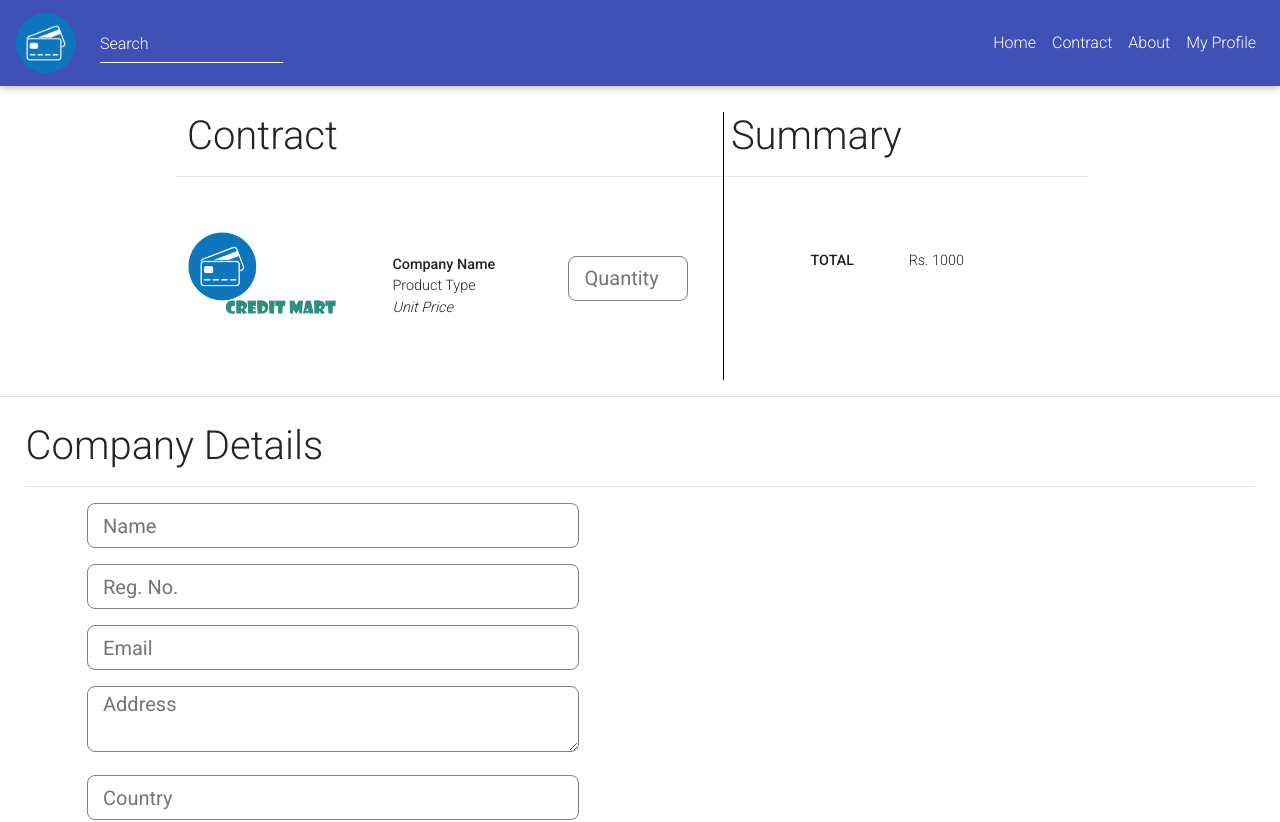
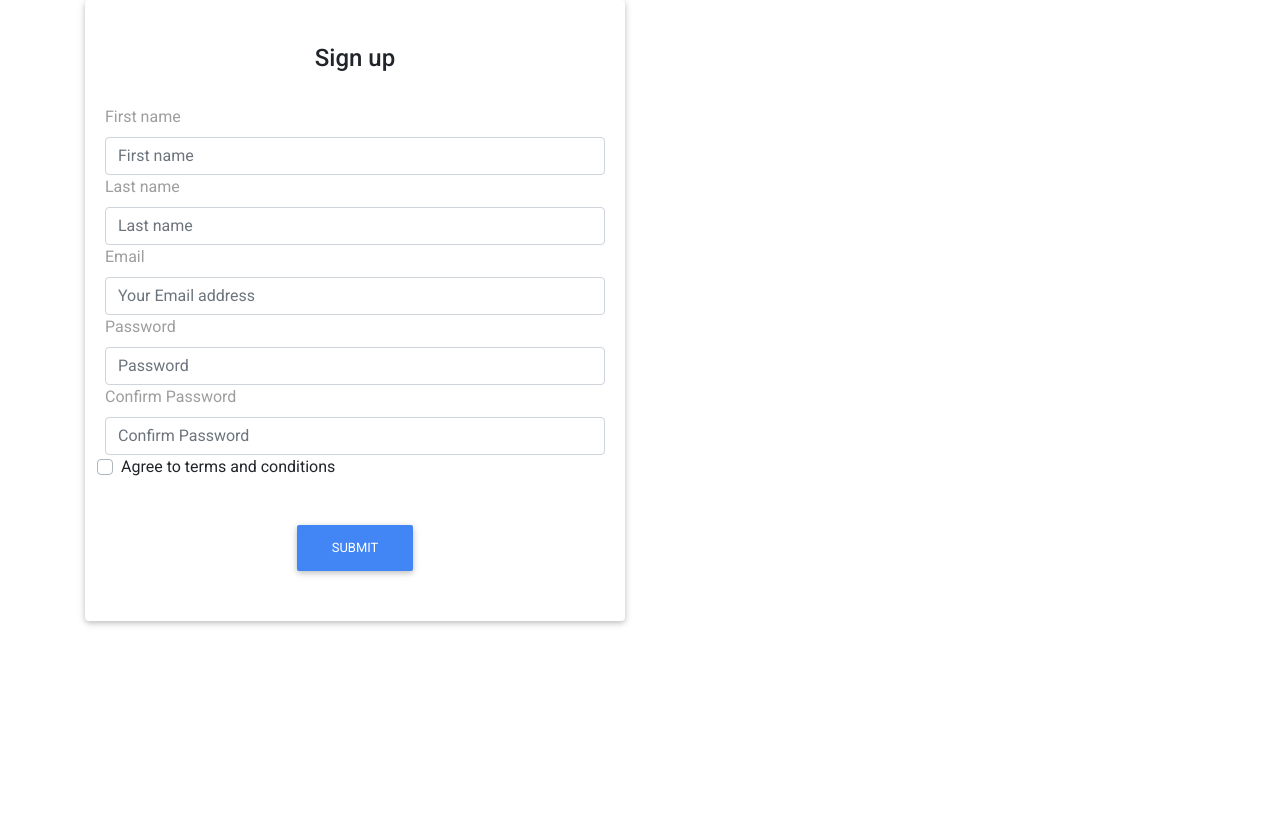
Before and after one commit to KavinduKDWanasekara/CreditMart-Final, a React (Create React App) app in the folder ui/: page /register in a window 1280 px wide. Shown: the top 822 px of the page. After the commit the page ends 800 px from the top, so only its background shows below. Built offline with nearby package versions, Linux system fonts and the light colour scheme.

Commit message:
register ui

```diff
--- a/ui/src/App.js
+++ b/ui/src/App.js
@@ -1,6 +1,7 @@
 // import './App.css';
 // import WelcomePage from './pages/WelcomePage';
-import ContractPage from './pages/ContractPage';
+// import ContractPage from './pages/ContractPage';
+import Register from './components/auth/Register';
 
 
 function App() {
@@ -8,7 +9,8 @@ function App() {
     <div className="App">
       {/* <h1>HEllo</h1> */}
       {/* <WelcomePage/> */}
-      <ContractPage/>
+      <Register/>
+      {/* <ContractPage/> */}
 
     </div>
   );
--- /dev/null
+++ b/ui/src/components/auth/Register.js
@@ -0,0 +1,195 @@
+import React from "react";
+import { MDBContainer, MDBRow, MDBCol, MDBBtn, MDBCard, MDBCardBody, MDBIcon } from 'mdbreact';
+// import { Auth } from "aws-amplify";
+
+class FormsPage extends React.Component {
+  state = {
+    fname: "",
+    lname: "",
+    email: "",
+    password: "",
+    confirmPassword: "",
+    // zip: ""
+    errors: {
+      cognito: null,
+      blankfield: false,
+      passwordmatch: false
+    }
+  };
+
+  submitHandler = event => {
+    event.preventDefault();
+    event.target.className += " was-validated";
+  };
+
+  changeHandler = event => {
+    this.setState({ [event.target.name]: event.target.value });
+  };
+
+  render() {
+    return (
+      <MDBContainer>
+      <MDBRow>
+        <MDBCol md="6">
+          <MDBCard>
+            <MDBCardBody>
+      <div>
+        <form
+          className="needs-validation"
+          onSubmit={this.submitHandler}
+          noValidate
+        >
+          <p className="h4 text-center py-4">Sign up</p>
+
+              <label
+                htmlFor="defaultFormRegisterNameEx"
+                className="grey-text"
+              >
+                First name
+              </label>
+              <input
+                value={this.state.fname}
+                name="fname"
+                onChange={this.changeHandler}
+                type="text"
+                id="defaultFormRegisterNameEx"
+                className="form-control"
+                placeholder="First name"
+                required
+              />
+              <div className="valid-feedback">Looks good!</div>
+
+              <label
+                htmlFor="defaultFormRegisterEmailEx2"
+                className="grey-text"
+              >
+                Last name
+              </label>
+              <input
+                value={this.state.lname}
+                name="lname"
+                onChange={this.changeHandler}
+                type="text"
+                id="defaultFormRegisterEmailEx2"
+                className="form-control"
+                placeholder="Last name"
+                required
+              />
+              <div className="valid-feedback">Looks good!</div>
+
+              <label
+                htmlFor="defaultFormRegisterConfirmEx3"
+                className="grey-text"
+              >
+                Email
+              </label>
+              <input
+                value={this.state.email}
+                onChange={this.changeHandler}
+                type="email"
+                id="defaultFormRegisterConfirmEx3"
+                className="form-control"
+                name="email"
+                placeholder="Your Email address"
+                required
+              />
+              {/* <small id="emailHelp" className="form-text text-muted">
+                We'll never share your email with anyone else.
+              </small> */}
+
+
+              <label
+                htmlFor="defaultFormRegisterPasswordEx4"
+                className="grey-text"
+              >
+                Password
+              </label>
+              <input
+                value={this.state.password}
+                onChange={this.changeHandler}
+                type="text"
+                id="defaultFormRegisterPasswordEx4"
+                className="form-control"
+                name="password"
+                placeholder="Password"
+                required
+              />
+              {/* <div className="invalid-feedback">
+                Please provide a valid city.
+              </div>               */}
+              {/* <div className="valid-feedback">Looks good!</div>          */}
+
+              <label
+                htmlFor="defaultFormRegisterPasswordEx4"
+                className="grey-text"
+              >
+               Confirm Password
+              </label>
+              <input
+                value={this.state.confirmPassword}
+                onChange={this.changeHandler}
+                type="text"
+                id="defaultFormRegisterPasswordEx4"
+                className="form-control"
+                name="confirmPassword"
+                placeholder="Confirm Password"
+                required
+              />
+              {/* <div className="invalid-feedback">
+                Please provide a valid state.
+              </div>
+              <div className="valid-feedback">Looks good!</div> */}
+
+              {/* <label
+                htmlFor="defaultFormRegisterPasswordEx4"
+                className="grey-text"
+              >
+                Zip
+              </label>
+              <input
+                value={this.state.zip}
+                onChange={this.changeHandler}
+                type="text"
+                id="defaultFormRegisterPasswordEx4"
+                className="form-control"
+                name="zip"
+                placeholder="Zip"
+                required
+              /> */}
+              {/* <div className="invalid-feedback">
+                Please provide a valid zip.
+              </div> */}
+              {/* <div className="valid-feedback"></div> */}
+
+            <div className="custom-control custom-checkbox pl-3">
+              <input
+                className="custom-control-input"
+                type="checkbox"
+                value=""
+                id="invalidCheck"
+                required
+              />
+              <label className="custom-control-label" htmlFor="invalidCheck">
+                Agree to terms and conditions
+              </label>
+              <div className="invalid-feedback">
+                You must agree before submitting.
+              </div>
+            </div>
+            <div className="text-center py-4 mt-3">
+          <MDBBtn color="primary" rounded type="submit">
+            Submit
+          </MDBBtn>
+          </div>
+        </form>
+      </div>
+      </MDBCardBody>
+          </MDBCard>
+        </MDBCol>
+      </MDBRow>
+    </MDBContainer>
+    );
+  }
+}
+
+export default FormsPage;
```
Also changed, not shown: 6 other files (tests, documents, lock files or other folders).
